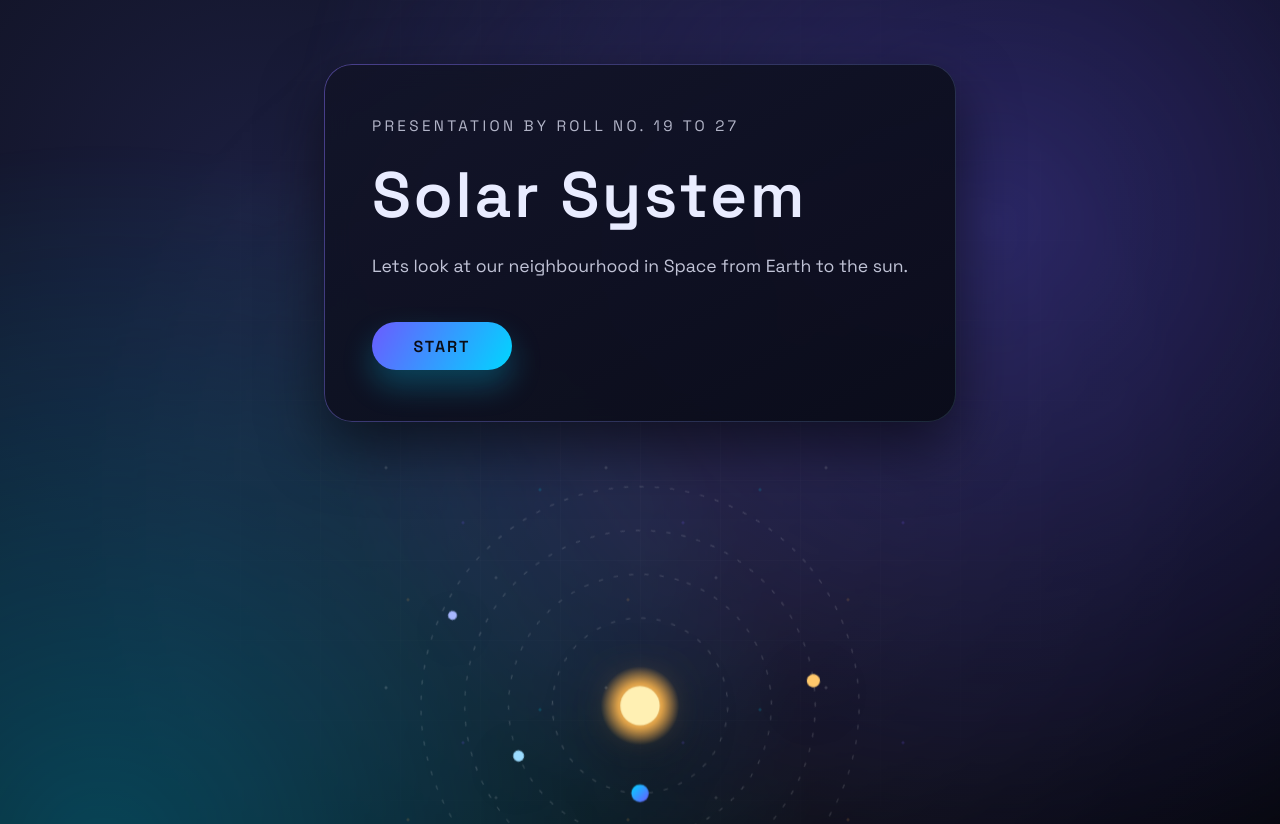
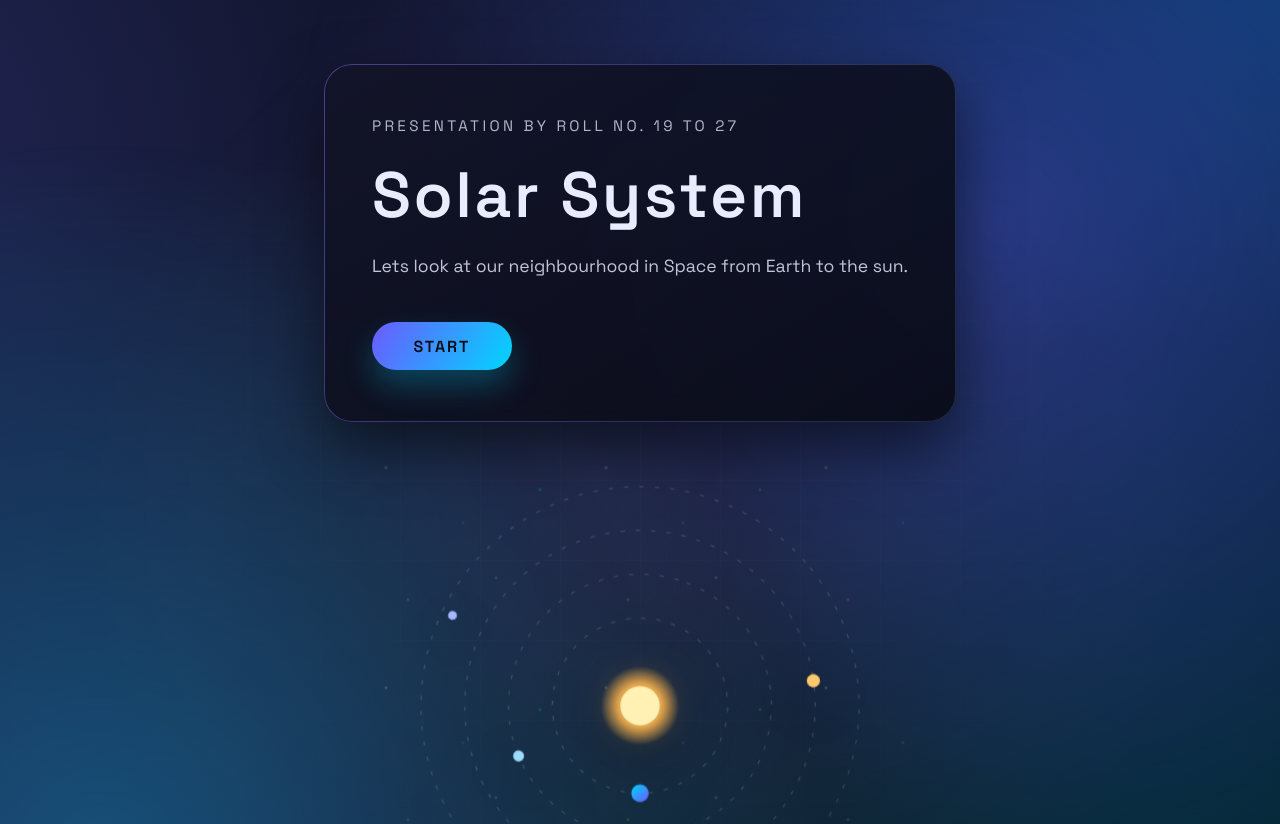
Before and after one commit to kubadguy/solarsystem, a SvelteKit app: page / in a window 1280 px wide. Shown: the top 824 px of the page. Built offline with nearby package versions, Linux system fonts and the light colour scheme; a web font is replaced by a local one.

Commit message:
Animating the background glow

```diff
--- a/src/routes/+page.svelte
+++ b/src/routes/+page.svelte
@@ -55,10 +55,17 @@
 <style>
 	:global(body) {
 		margin: 0;
-		background: radial-gradient(circle at 20% 20%, #1b1e3f, #0a0b12 55%, #05060a);
+		background:
+			radial-gradient(circle at 15% 20%, rgba(35, 40, 90, 0.95), transparent 45%),
+			radial-gradient(circle at 85% 10%, rgba(0, 150, 255, 0.35), transparent 40%),
+			radial-gradient(circle at 20% 80%, rgba(130, 90, 255, 0.3), transparent 45%),
+			radial-gradient(circle at 80% 85%, rgba(0, 214, 255, 0.28), transparent 40%),
+			radial-gradient(circle at 50% 50%, #0a0b12 0%, #05060a 60%);
+		background-size: 160% 160%;
+		animation: glowshift 18s ease-in-out infinite;
 		color: #e9ecff;
 		font-family: "Space Grotesk", system-ui, sans-serif;
-		min-height: 100vh;
+		min-height: 100svh;
 	}
 
 	:global(a) {
@@ -68,7 +75,7 @@
 
 	.hero {
 		position: relative;
-		min-height: 100vh;
+		min-height: 100svh;
 		display: grid;
 		place-items: center;
 		gap: 3.5rem;
@@ -282,6 +289,16 @@
 		}
 	}
 
+	@keyframes glowshift {
+		0%,
+		100% {
+			background-position: 0% 0%;
+		}
+		50% {
+			background-position: 100% 50%;
+		}
+	}
+
 	@media (max-width: 600px) {
 		.card {
 			padding: 2.5rem 2rem;
```
